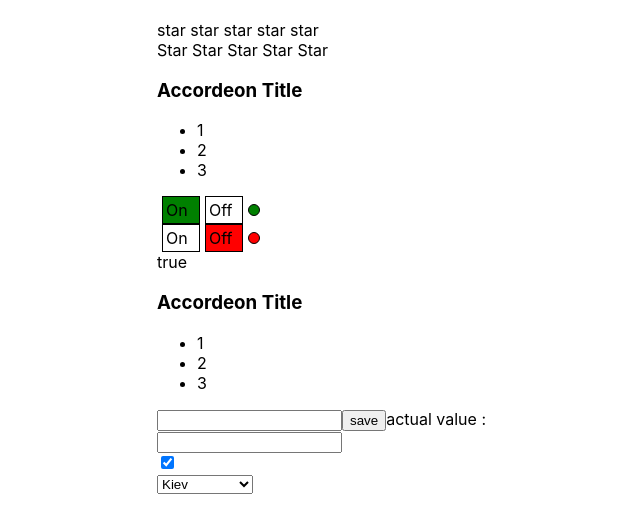
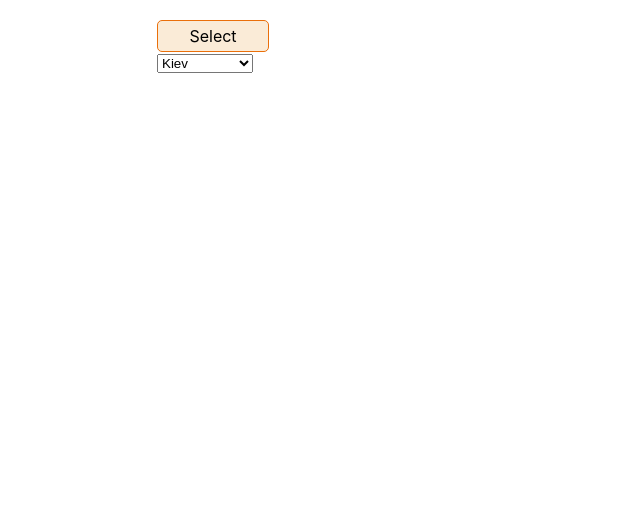
Before and after one commit to Allochka11/it-incubator-react-typescript, a React (Create React App) app: page / in a window 1280 px wide. Shown: the top 532 px of the page, without its empty margins (183-823 px from the left). Built offline with nearby package versions, Linux system fonts and the light colour scheme.

Commit message:
Controlled self-made Select

```diff
--- a/package.json
+++ b/package.json
@@ -3,6 +3,10 @@
   "version": "0.1.0",
   "private": true,
   "dependencies": {
+    "@emotion/react": "^11.10.4",
+    "@emotion/styled": "^11.10.4",
+    "@mui/icons-material": "^5.10.3",
+    "@mui/material": "^5.10.3",
     "@testing-library/jest-dom": "^5.14.1",
     "@testing-library/react": "^13.0.0",
     "@testing-library/user-event": "^13.2.1",
--- a/src/App.tsx
+++ b/src/App.tsx
@@ -10,6 +10,7 @@ import {Input} from "./components/Input/UncontrolledInput";
 import {ControlledCheckbox} from "./components/Input/ControlledCheckbox";
 import {ControlledSelect} from "./components/Input/ControlledSelect";
 import {ControlledInput} from "./components/Input/ControlledInput";
+import {Select} from "./components/Select/Select";
 
 
 function App() {
@@ -21,18 +22,30 @@ function App() {
     const [accordion, setAccordion] = useState<boolean>(false)
     const [on,setOn] = useState<boolean>(true);
 
+    const onClick = (id:string) =>{
+        alert(`User with ${id} should be Happy!`)
+    }
+    const [parentValue, setParentValue] = useState<undefined| string>('Select')
+
+    const onChangeHandler = (value:string) => {
+        setParentValue(value)
+    }
     return (
         <div className="App">
 
-            <Rating value={ratingValue} onClick={setRatingValue}/>
-            <UncontrolledRating/>
-            <Accordion titleValue={"Accordeon Title"} value={accordion} setAccordion={()=>setAccordion(!accordion)}/>
-            <OnOff on={on} setOn={setOn}/>
-            <UncontrolledOnOff onChange={setOn}/> {on.toString()}
-            <UncontrolledAccordion titleValue={'Accordeon Title'}/>
-            <Input/>
-            <ControlledInput/>
-            <ControlledCheckbox/>
+            {/*<Rating value={ratingValue} onClick={setRatingValue}/>*/}
+            {/*<UncontrolledRating/>*/}
+            {/*<Accordion titleValue={"Menu"} value={accordion} setAccordion={()=>setAccordion(!accordion)} items={[{title:'Alla', value:1}, {title:'Vladymyr', value:2}, {title:'Markiza', value:3}]}*/}
+            {/*onClick={(id)=>onClick(id)}*/}
+
+            {/*/>*/}
+            {/*<OnOff on={on} setOn={setOn}/>*/}
+            {/*<UncontrolledOnOff onChange={setOn}/> {on.toString()}*/}
+            {/*<UncontrolledAccordion titleValue={'Accordeon Title'}/>*/}
+            {/*<Input/>*/}
+            {/*<ControlledInput/>*/}
+            {/*<ControlledCheckbox/>*/}
+            <Select value={parentValue} onChangeItem={(value)=>onChangeHandler(value)} items={[{title:'Alla', value:1}, {title:'Vladymyr', value:2}, {title:'Markiza', value:3}]}/>
             <ControlledSelect/>
         </div>
 
--- a/src/components/Accordion/Accordion.tsx
+++ b/src/components/Accordion/Accordion.tsx
@@ -1,17 +1,23 @@
 
 import React from "react";
+type ItemType = {
+    title:string
+    value: any
+}
 
 type AccordionPropsType = {
     titleValue: string,
     setAccordion: ()=> void
     value:boolean
+    items: ItemType[]
+    onClick:(value:any)=>void
 }
 
 function Accordion(props: AccordionPropsType) {
     return (<>
 
         <AccordionTitle title={props.titleValue} setAccordion={props.setAccordion}/>
-        {!props.value && <AccordionBody/> }
+        {!props.value && <AccordionBody items={props.items} onClick={props.onClick} /> }
     </>)
 }
 
@@ -20,17 +26,22 @@ type AccordionTitlePropsType = {
     setAccordion: ()=> void
 }
 
+
+
+
 function AccordionTitle(props: AccordionTitlePropsType) {
     return <h3 onClick={props.setAccordion}>{props.title}</h3>
 }
+type AccordionBodyPropsType = {
+    items: ItemType[]
+    onClick:(value:any)=>void
+}
 
-function AccordionBody() {
+function AccordionBody(props:AccordionBodyPropsType) {
 
     return (
-        <ul>
-            <li>1</li>
-            <li>2</li>
-            <li>3</li>
+        <ul >
+            {props.items.map((i, index)=><li onClick={()=>{props.onClick(i.value)}} key={index}>{i.title}</li>)}
         </ul>
     )
 }
--- a/src/components/Input/ControlledSelect.tsx
+++ b/src/components/Input/ControlledSelect.tsx
@@ -13,7 +13,6 @@ export const ControlledSelect = (props: ControlledSelectType) => {
             <option value="">none</option>
             <option value="1">Kiev</option>
             <option value="2">Madagascar</option>
-
         </select>
     );
 };
--- /dev/null
+++ b/src/components/Select/Select.css
@@ -0,0 +1,19 @@
+.select {
+    display: flex;
+    flex-direction: column;
+    width: 100px;
+    background: antiquewhite;
+    align-items: center;
+    border: 1px solid #ea6f0a;
+    border-radius: 5px;
+    padding: 5px;
+
+}
+
+.select_items {
+    padding: 5px;
+}
+.select_item {
+    padding: 5px;
+    border-top: 1px solid black;
+}
--- /dev/null
+++ b/src/components/Select/Select.tsx
@@ -0,0 +1,29 @@
+import React, {useState} from "react";
+import '../Select/Select.css'
+
+type SelectType = {
+    value: any
+    onChangeItem: (value: any) => void
+    items: ItemType[]
+
+}
+type ItemType = {
+    title: string
+    value: any
+}
+
+export const Select = (props: SelectType) => {
+    const [open, setOpen] = useState(false);
+
+    const toggle = () => {
+        setOpen(!open)
+    }
+
+    return (
+        <div className={'select'}>
+            <div onClick={toggle}>{props.value}</div>
+            <div style={!open ? {display: "none"} : {display: "block"}} className={'select_items'}>
+                {props.items.map(i => <div className={'select_item'} onClick={()=>props.onChangeItem(i.title)}>{i.title}</div>)}</div>
+        </div>
+    );
+};
```
Also changed, not shown: 1 other file (tests, documents, lock files or other folders).
